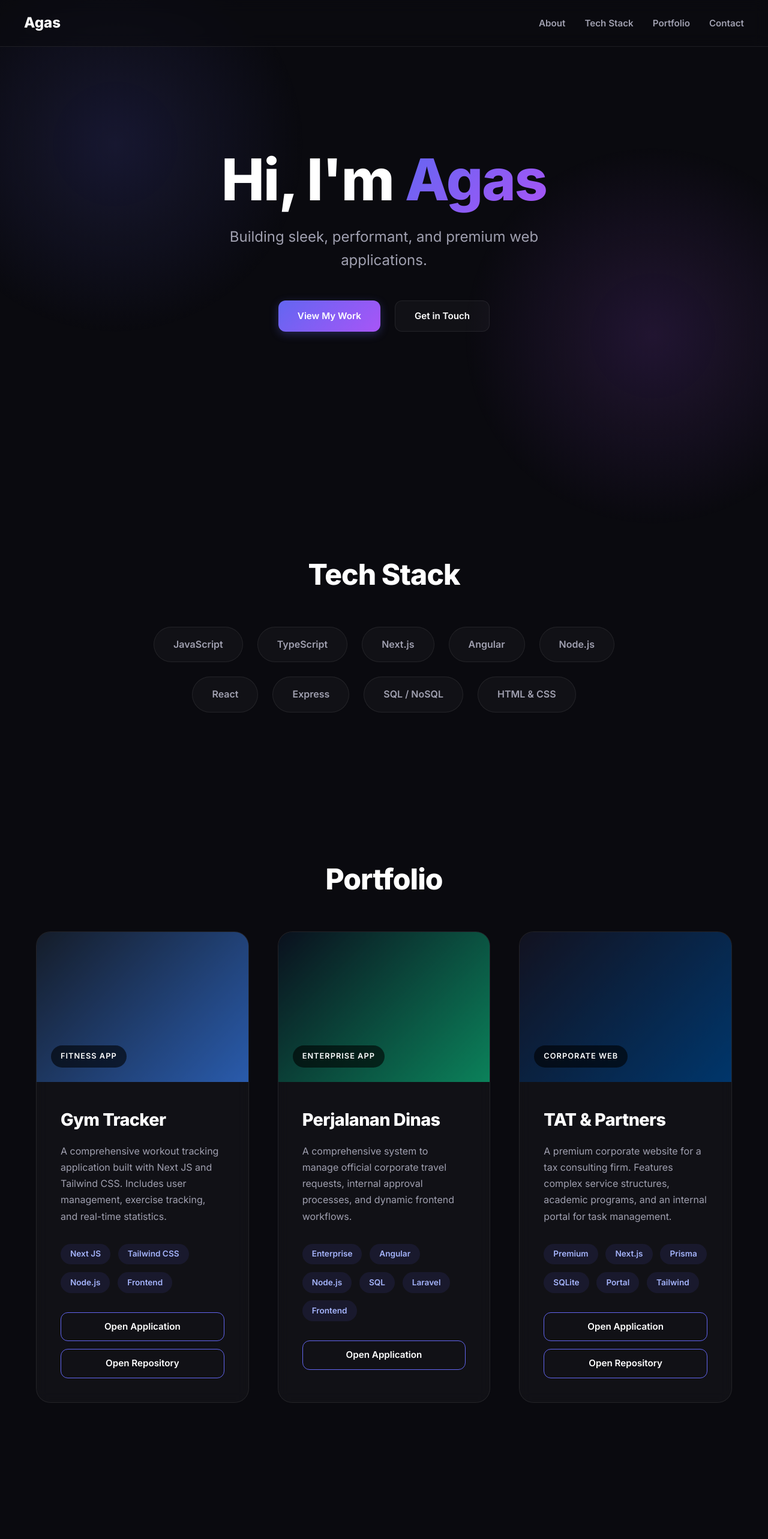
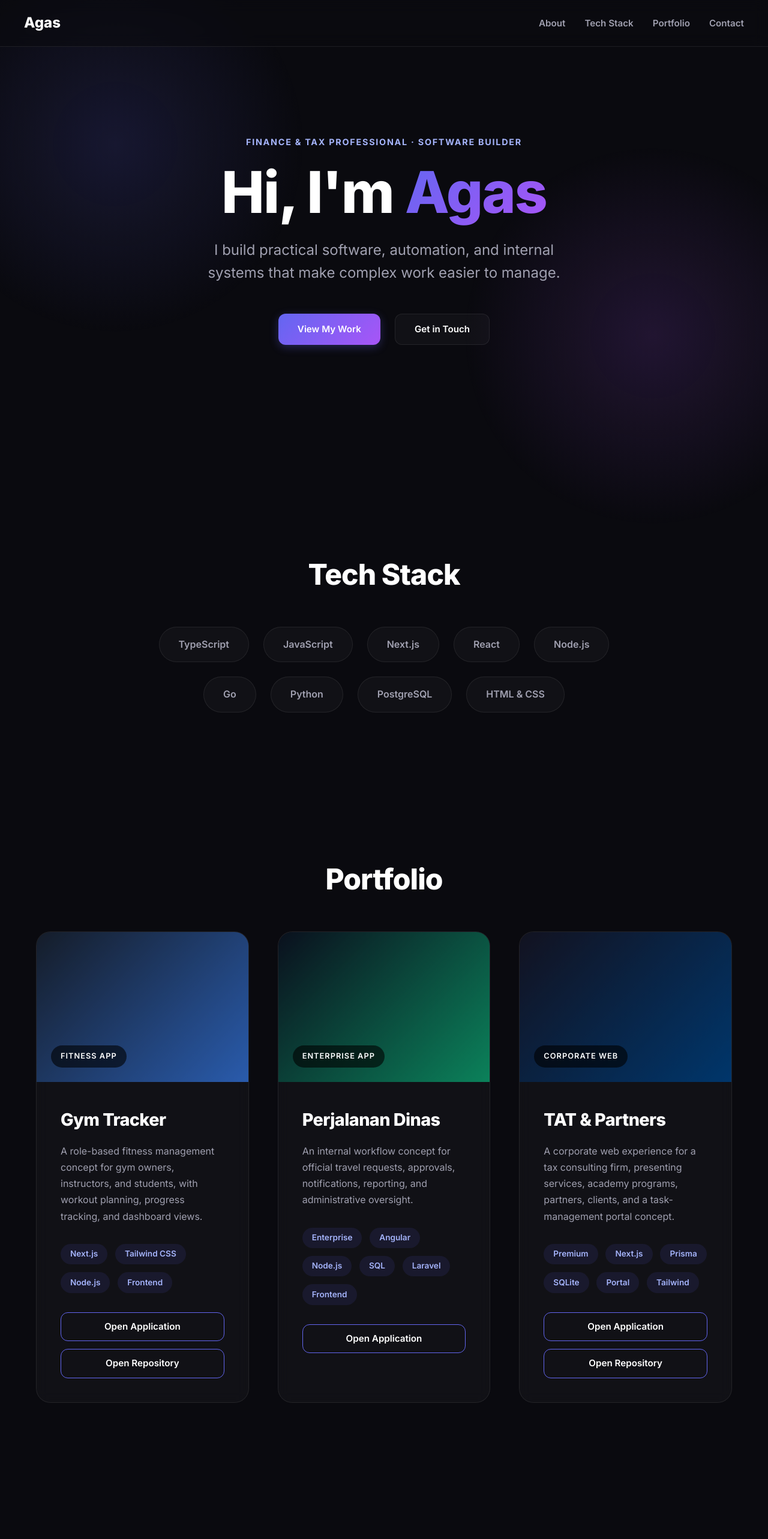
Before and after one commit to agas007/agas007.github.io, a Next.js app: page / in a window 1280 px wide. Shown: the top 2566 px of the page at 60% size. Built offline with nearby package versions, Linux system fonts and the light colour scheme.

Commit message:
feat(portfolio): refresh branding content and metadata

```diff
--- a/src/app/globals.css
+++ b/src/app/globals.css
@@ -141,6 +141,15 @@ nav {
 
 .hero-content {
   z-index: 1;
+}
+
+.eyebrow {
+  color: #a5b4fc;
+  font-size: 0.9rem;
+  font-weight: 700;
+  letter-spacing: 0.12em;
+  margin-bottom: 1.25rem;
+  text-transform: uppercase;
 }
 
 .hero-content h1 {
@@ -362,6 +371,13 @@ nav {
   margin-bottom: 3rem;
 }
 
+.contact-actions {
+  display: flex;
+  flex-wrap: wrap;
+  gap: 1rem;
+  justify-content: center;
+}
+
 /* Footer */
 footer {
   text-align: center;
@@ -391,4 +407,16 @@ footer {
       max-width: 300px;
       margin: 0 auto;
   }
+
+  .eyebrow {
+      font-size: 0.75rem;
+      letter-spacing: 0.08em;
+  }
+
+  .contact-actions {
+      flex-direction: column;
+      align-items: stretch;
+      margin: 0 auto;
+      max-width: 300px;
+  }
 }
--- a/src/app/layout.tsx
+++ b/src/app/layout.tsx
@@ -8,8 +8,18 @@ const inter = Inter({
 });
 
 export const metadata: Metadata = {
-  title: "Agas | Developer Portfolio",
-  description: "Portfolio of Agas. Showcasing premium dynamic web applications like Gym Tracker.",
+  title: "Agas | Finance, Tax & Software",
+  description:
+    "Agastya Arnanda Primawan — finance and tax professional building practical software, automation, and internal systems.",
+  metadataBase: new URL("https://agas007.github.io"),
+  openGraph: {
+    title: "Agas | Finance, Tax & Software",
+    description:
+      "Finance and tax professional building practical software, automation, and internal systems.",
+    url: "https://agas007.github.io",
+    siteName: "Agas",
+    type: "website",
+  },
 };
 
 export default function RootLayout({
--- a/src/app/page.tsx
+++ b/src/app/page.tsx
@@ -1,6 +1,7 @@
 "use client";
 
 import { useEffect } from "react";
+import Link from "next/link";
 
 export default function Home() {
   useEffect(() => {
@@ -60,7 +61,7 @@ export default function Home() {
 
       <header className="glass-nav">
           <nav>
-              <div className="logo"><a href="/">Agas</a></div>
+              <div className="logo"><Link href="/">Agas</Link></div>
               <ul className="nav-links">
                   <li><a href="#about">About</a></li>
                   <li><a href="#tech-stack">Tech Stack</a></li>
@@ -73,8 +74,9 @@ export default function Home() {
       <main>
           <section id="about" className="hero">
               <div className="hero-content fade-in">
+                  <p className="eyebrow">Finance &amp; tax professional · software builder</p>
                   <h1>Hi, {"I'm"} <span className="highlight">Agas</span></h1>
-                  <p className="subtitle">Building sleek, performant, and premium web applications.</p>
+                  <p className="subtitle">I build practical software, automation, and internal systems that make complex work easier to manage.</p>
                   <div className="cta-group">
                       <a href="#portfolio" className="btn btn-primary">View My Work</a>
                       <a href="#contact" className="btn btn-secondary">Get in Touch</a>
@@ -85,14 +87,14 @@ export default function Home() {
           <section id="tech-stack" className="section">
               <h2 className="section-title fade-in">Tech Stack</h2>
               <div className="tech-grid fade-in">
+                  <div className="tech-card js">TypeScript</div>
                   <div className="tech-card js">JavaScript</div>
-                  <div className="tech-card js">TypeScript</div>
                   <div className="tech-card js">Next.js</div>
-                  <div className="tech-card js">Angular</div>
+                  <div className="tech-card react">React</div>
                   <div className="tech-card node">Node.js</div>
-                  <div className="tech-card react">React</div>
-                  <div className="tech-card react">Express</div>
-                  <div className="tech-card react">SQL / NoSQL</div>
+                  <div className="tech-card node">Go</div>
+                  <div className="tech-card react">Python</div>
+                  <div className="tech-card react">PostgreSQL</div>
                   <div className="tech-card html">HTML & CSS</div>
               </div>
           </section>
@@ -109,9 +111,9 @@ export default function Home() {
                       </div>
                       <div className="card-content">
                           <h3>Gym Tracker</h3>
-                          <p>A comprehensive workout tracking application built with Next JS and Tailwind CSS. Includes user management, exercise tracking, and real-time statistics.</p>
+                          <p>A role-based fitness management concept for gym owners, instructors, and students, with workout planning, progress tracking, and dashboard views.</p>
                           <div className="tags">
-                              <span>Next JS</span>
+                              <span>Next.js</span>
                               <span>Tailwind CSS</span>
                               <span>Node.js</span>
                               <span>Frontend</span>
@@ -132,7 +134,7 @@ export default function Home() {
                       </div>
                       <div className="card-content">
                           <h3>Perjalanan Dinas</h3>
-                          <p>A comprehensive system to manage official corporate travel requests, internal approval processes, and dynamic frontend workflows.</p>
+                          <p>An internal workflow concept for official travel requests, approvals, notifications, reporting, and administrative oversight.</p>
                           <div className="tags">
                               <span>Enterprise</span>
                               <span>Angular</span>
@@ -156,7 +158,7 @@ export default function Home() {
                       </div>
                       <div className="card-content">
                           <h3>TAT & Partners</h3>
-                          <p>A premium corporate website for a tax consulting firm. Features complex service structures, academic programs, and an internal portal for task management.</p>
+                          <p>A corporate web experience for a tax consulting firm, presenting services, academy programs, partners, clients, and a task-management portal concept.</p>
                           <div className="tags">
                               <span>Premium</span>
                               <span>Next.js</span>
@@ -177,14 +179,18 @@ export default function Home() {
           <section id="contact" className="section">
               <h2 className="section-title fade-in">Get In Touch</h2>
               <div className="contact-card glass-card fade-in">
-                  <p>{"I'm"} currently looking for new opportunities. Whether you have a question or just want to say hi, {"I'll"} try my best to get back to you!</p>
-                  <a href="mailto:agastyaarnanda@gmail.com" className="btn btn-primary">Say Hello</a>
+                  <p>Have a project involving finance workflows, tax operations, internal tools, or web applications? Let&apos;s connect.</p>
+                  <div className="contact-actions">
+                      <a href="mailto:agastyaarnanda@gmail.com" className="btn btn-primary">Email Me</a>
+                      <a href="https://www.linkedin.com/in/agastyaarnanda/" className="btn btn-secondary" target="_blank" rel="noreferrer">LinkedIn</a>
+                      <a href="https://github.com/agas007" className="btn btn-secondary" target="_blank" rel="noreferrer">GitHub</a>
+                  </div>
               </div>
           </section>
       </main>
 
       <footer>
-          <p>&copy; 2026 Agas. Built with ❤️</p>
+          <p>&copy; 2026 Agas. Finance, tax, and software.</p>
       </footer>
     </>
   );
```
Also changed, not shown: src/app/gym-tracker/page.tsx (+11 -10 lines), src/app/perjalanan-dinas/page.tsx (+12 -3 lines), src/app/tat-webpage/page.tsx (+5 -4 lines), 2 other files (tests, documents, lock files or other folders).
